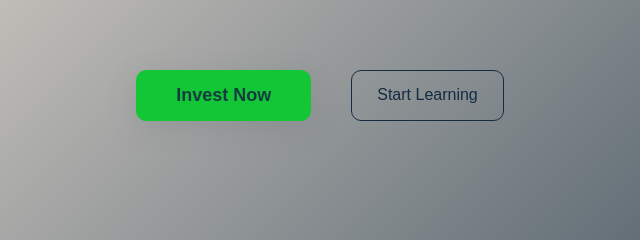
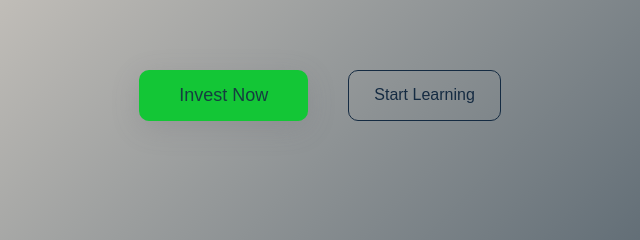
Before and after one commit to kVarunkk/Bithereum, a plain HTML site: page index.html in a window 1280 px wide. Shown: the part 389-629 px from the top of the page, 320-960 px from the left. Drawn offline with nearby package versions, Linux system fonts and the light colour scheme; a web font is replaced by a local one.

Commit message:
Update style.css

```diff
--- a/style.css
+++ b/style.css
@@ -131,7 +131,7 @@ body {
     border-radius: 10px;
     font-family: 'Sofia Pro', sans-serif;
     box-shadow: rgba(100, 100, 111, 0.2) 0px 7px 29px 0px;
-    font-weight: 600;
+    font-weight: 400;
     font-size: large;
     transition: all 0.3s ease;
 }
@@ -147,7 +147,7 @@ body {
     color: #152b42;
     border-radius: 10px;
     font-family: 'Sofia Pro', sans-serif;
-    font-weight: 500;
+    font-weight: 400;
 }
 
 /* introduction ends */
```
